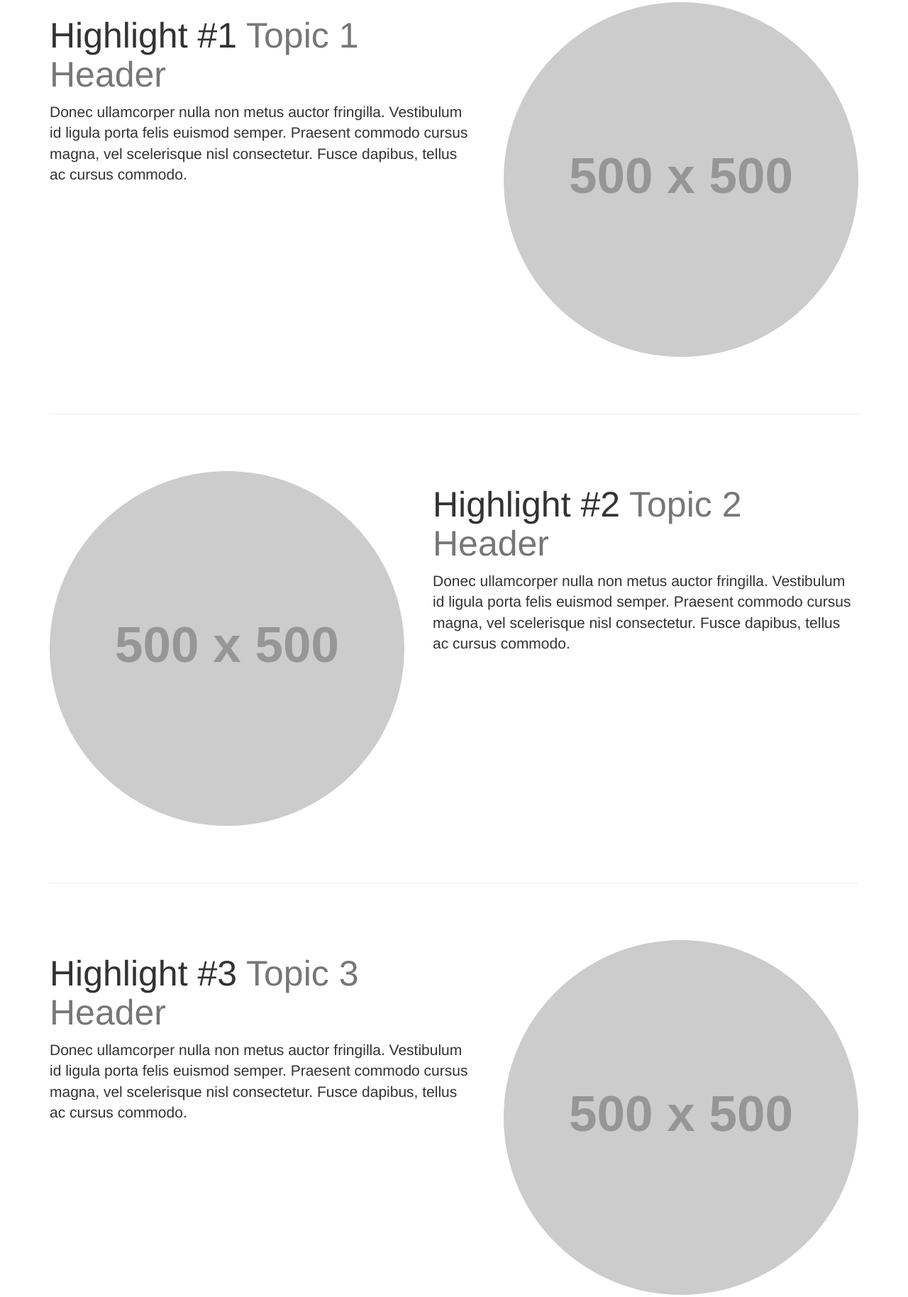
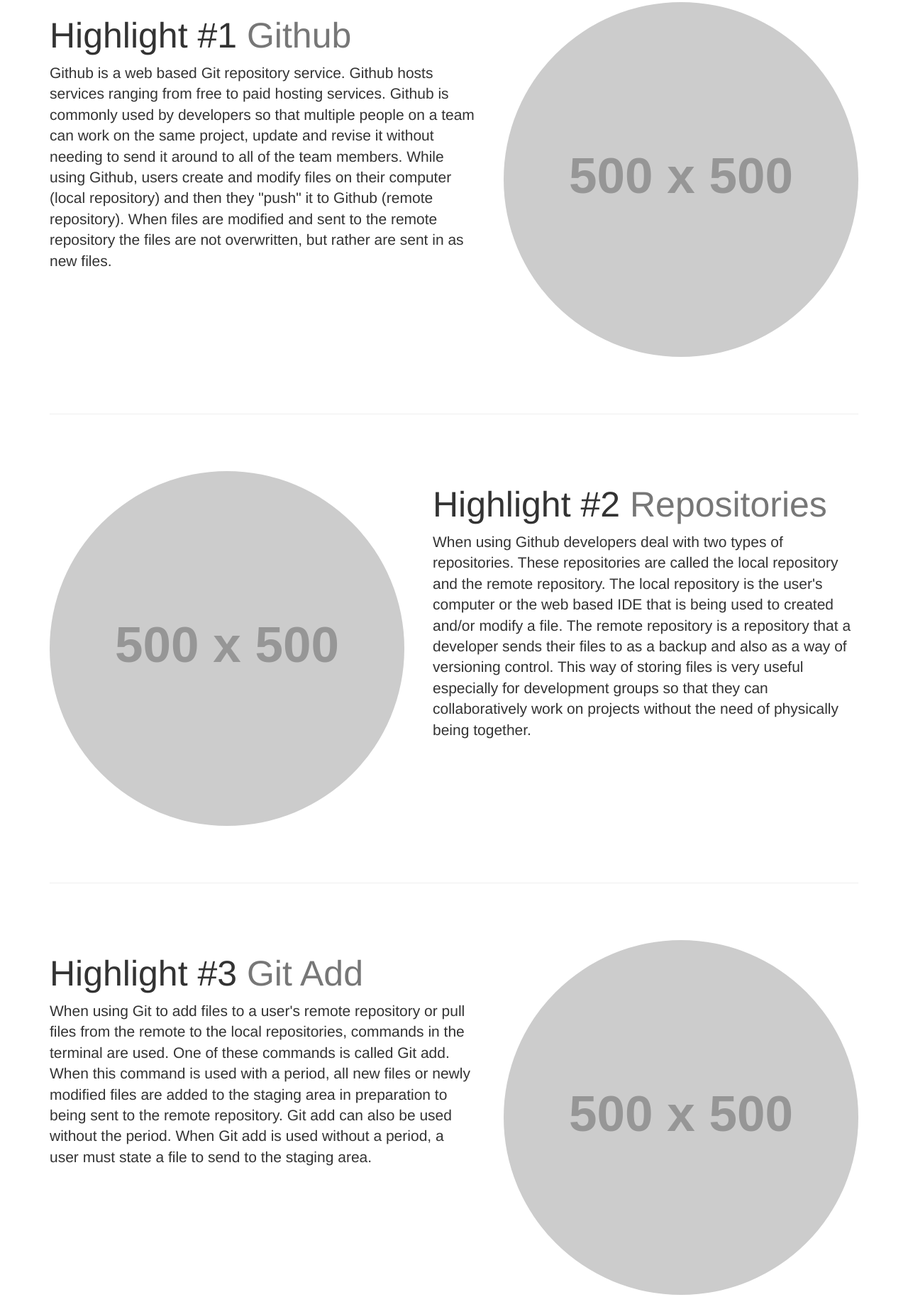
Before and after one commit to stp15e/lesson3_VersionControl, a plain HTML site: page index.html in a window 1280 px wide. Shown: the part 609-2437 px from the top of the page at 71% size. Drawn offline with Linux system fonts and the light colour scheme; placeholder pictures from the web are drawn by us.

Commit message:
last changes to lesson 3 files

```diff
--- a/index.html
+++ b/index.html
@@ -79,9 +79,9 @@
         <div class="featurette" id="topic1">
             <img class="featurette-image img-circle img-responsive pull-right" src="http://placehold.it/500x500">
             <h2 class="featurette-heading">Highlight #1
-                <span class="text-muted">Topic 1 Header</span>
+                <span class="text-muted">Github</span>
             </h2>
-            <p class="lead">Donec ullamcorper nulla non metus auctor fringilla. Vestibulum id ligula porta felis euismod semper. Praesent commodo cursus magna, vel scelerisque nisl consectetur. Fusce dapibus, tellus ac cursus commodo.</p>
+            <p class="lead">Github is a web based Git repository service. Github hosts services ranging from free to paid hosting services. Github is commonly used by developers so that multiple people on a team can work on the same project, update and revise it without needing to send it around to all of the team members. While using Github, users create and modify files on their computer (local repository) and then they "push" it to Github (remote repository). When files are modified and sent to the remote repository the files are not overwritten, but rather are sent in as new files. </p>
         </div>
 
         <hr class="featurette-divider">
@@ -90,9 +90,9 @@
         <div class="featurette" id="topic2">
             <img class="featurette-image img-circle img-responsive pull-left" src="http://placehold.it/500x500">
             <h2 class="featurette-heading">Highlight #2
-                <span class="text-muted">Topic 2 Header</span>
+                <span class="text-muted">Repositories</span>
             </h2>
-            <p class="lead">Donec ullamcorper nulla non metus auctor fringilla. Vestibulum id ligula porta felis euismod semper. Praesent commodo cursus magna, vel scelerisque nisl consectetur. Fusce dapibus, tellus ac cursus commodo.</p>
+            <p class="lead">When using Github developers deal with two types of repositories. These repositories are called the local repository and the remote repository. The local repository is the user's computer or the web based IDE that is being used to created and/or modify a file. The remote repository is a repository that a developer sends their files to as a backup and also as a way of versioning control. This way of storing files is very useful especially for development groups so that they can collaboratively work on projects without the need of physically being together.</p>
         </div>
 
         <hr class="featurette-divider">
@@ -101,9 +101,10 @@
         <div class="featurette" id="topic3">
             <img class="featurette-image img-circle img-responsive pull-right" src="http://placehold.it/500x500">
             <h2 class="featurette-heading">Highlight #3
-                <span class="text-muted">Topic 3 Header</span>
+                <span class="text-muted">Git Add</span>
             </h2>
-            <p class="lead">Donec ullamcorper nulla non metus auctor fringilla. Vestibulum id ligula porta felis euismod semper. Praesent commodo cursus magna, vel scelerisque nisl consectetur. Fusce dapibus, tellus ac cursus commodo.</p>
+            <p class="lead">When using Git to add files to a user's remote repository or pull files from the remote to the local repositories, commands in the terminal are used. One of these commands is called Git add. When this command is used with a period, all new files or newly modified files are added to the staging area in preparation to being sent to the remote repository. Git add can also be used without the period. When Git add is used without a period, a user must state a file to send to the staging area.
+</p>
         </div>
 
         <hr class="featurette-divider">
@@ -112,9 +113,9 @@
         <div class="featurette" id="topic4">
             <img class="featurette-image img-circle img-responsive pull-left" src="http://placehold.it/500x500">
             <h2 class="featurette-heading">Highlight #4
-                <span class="text-muted">Topic 4 Header</span>
+                <span class="text-muted">Git commit ad Git push</span>
             </h2>
-            <p class="lead">Donec ullamcorper nulla non metus auctor fringilla. Vestibulum id ligula porta felis euismod semper. Praesent commodo cursus magna, vel scelerisque nisl consectetur. Fusce dapibus, tellus ac cursus commodo.</p>
+            <p class="lead">When using Git to add files to a user's remote repository or pull files from the remote to the local repositories, commands in the terminal are used. Another command that can be used is called Git commit. Git commit is the command that is typically used after the Git add command. This command is used to commit changes to files that were sent to the staging area from the local repository. This prepares the files to go to the remote repository. After files are commited the command Git push can be used to send them to the remote repository.</p>
         </div>
 
         <hr class="featurette-divider">
@@ -125,7 +126,8 @@
             <h2 class="featurette-heading">Highlight #5
                 <span class="text-muted">Topic 5 Header</span>
             </h2>
-            <p class="lead">Donec ullamcorper nulla non metus auctor fringilla. Vestibulum id ligula porta felis euismod semper. Praesent commodo cursus magna, vel scelerisque nisl consectetur. Fusce dapibus, tellus ac cursus commodo.</p>
+            <p class="lead">When using Git to add files to a user's remote repository or pull files from the remote to the local repositories, commands in the terminal are used. Another command that is used in combination with Github is called Git status. Git status is used to view which files that have been changed since the last backup and which files that have already been added to the staging area in preparation of being pushed to the remote repository. A similar command to Git status is Git blame. Git blame displays who wrote each line of code in a file or who it is to be blamed for that particular line of code.
+</p>
         </div>
 
         <hr class="featurette-divider">
```
